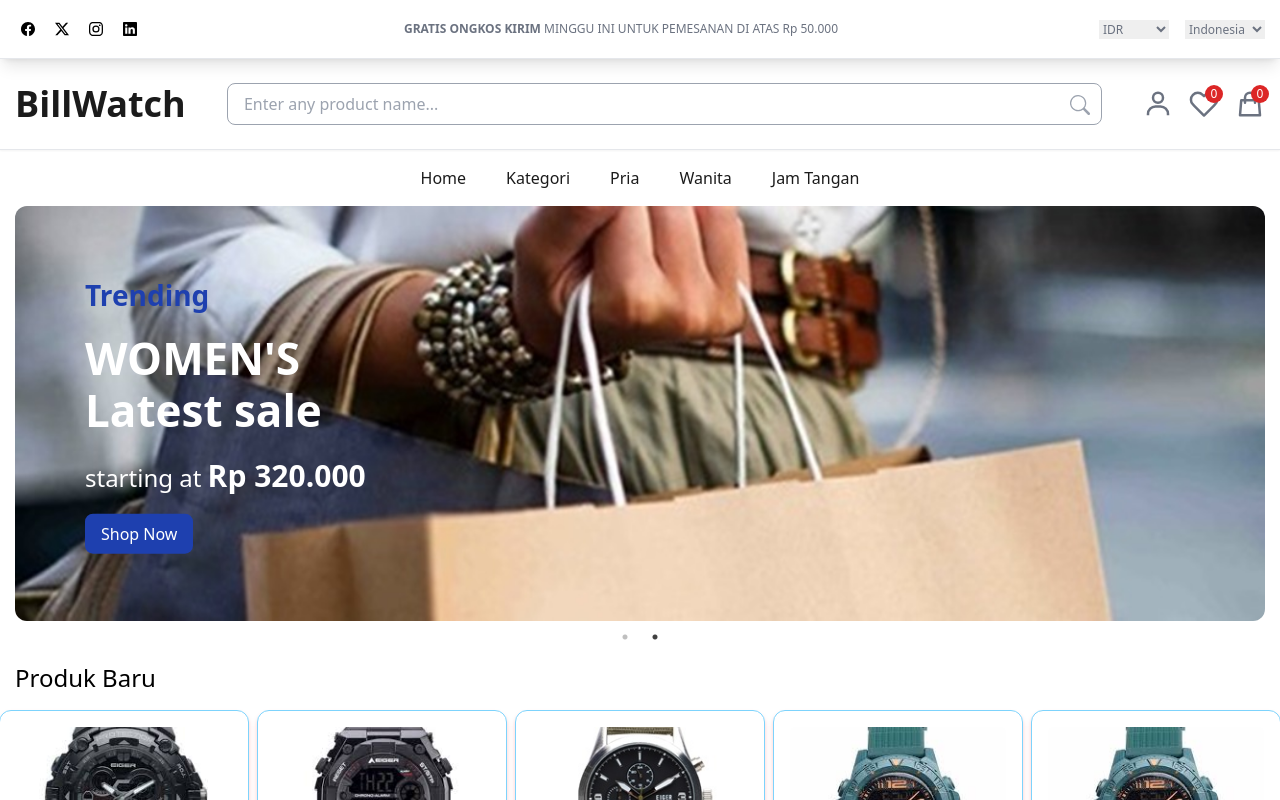
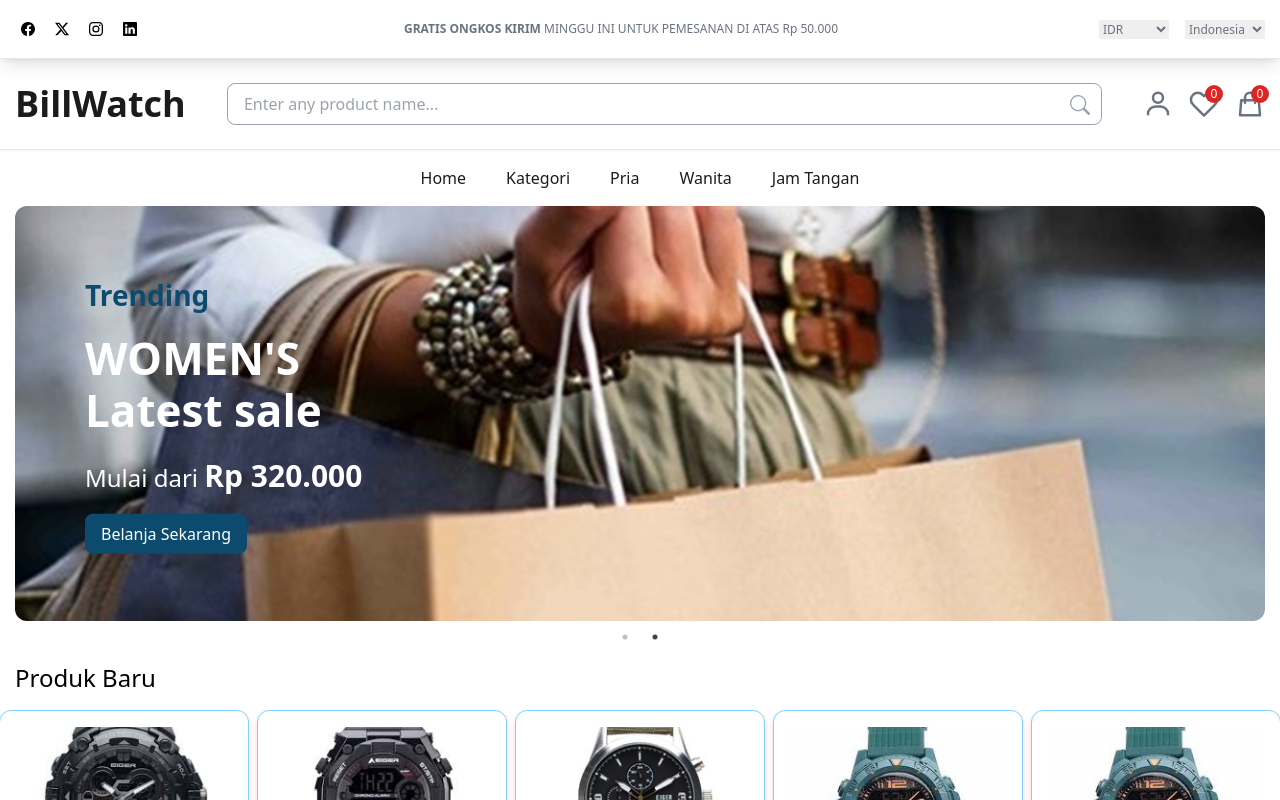
Before and after one commit to Nabilfadilah/shopping-website, a Next.js app: page / in a window 1280 px wide. Shown: the top 800 px of the page. Built offline with nearby package versions, Linux system fonts and the light colour scheme.

Commit message:
Merubah background color dan merubah text

```diff
--- a/src/components/Slide.tsx
+++ b/src/components/Slide.tsx
@@ -12,7 +12,7 @@ const Slide: React.FC<propsType> = ({img, title, mainTitle, price}) => {
   return (
     <div className="outline-none border-none relative">
       <div className="absolute left-[30px] md:left-[70px] max-w-[250px] sm:max-w-[350px] top-[50%] -translate-y-[50%] space-y-2 lg:space-y-4 bg-[#ffffffa2] sm:bg-transparent p-4 sm:p-0 rounded-lg sm:rounded-none">
-        <h3 className="text-blue-800 font-semibold text-[24px] lg:text-[28px]">
+        <h3 className="text-sky-900 font-semibold text-[24px] lg:text-[28px]">
           {title}
         </h3>
         <h2 className="text-white text-[26px] md:text-[30px] lg:text-[44px] font-bold leading-[1.2]">
@@ -20,12 +20,12 @@ const Slide: React.FC<propsType> = ({img, title, mainTitle, price}) => {
         </h2>
 
         <h3 className="text-[24px] text-white">
-          starting at{" "}
+          Mulai dari{" "}
           <b className="text-[20px] md:text-[24px] lg:text-[30px]">{price}</b>
         </h3>
 
-        <div className="bg-blue-800 text-white text-[14px] md:text-[16px] p-2 px-4 rounded-lg inline-block cursor-pointer hover:bg-black">
-          Shop Now
+        <div className="bg-sky-900 text-white text-[14px] md:text-[16px] p-2 px-4 rounded-lg inline-block cursor-pointer hover:bg-black">
+          Belanja Sekarang
         </div>
       </div>
 
```
